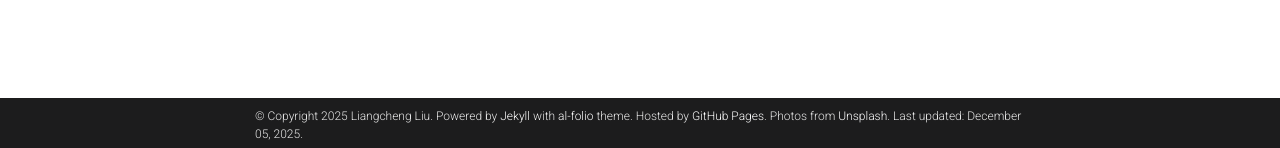
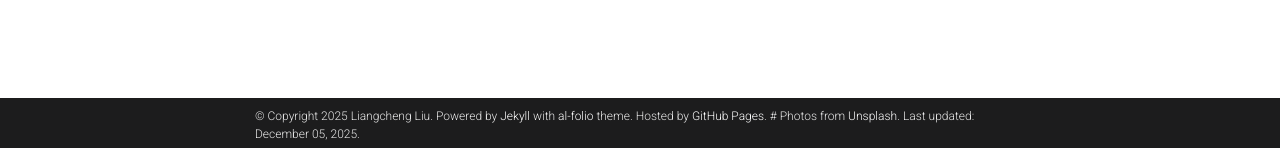
Before and after one commit to LiangchengLiu/LiangchengLiu.github.io, a Jekyll site: the page built from _pages/publications.md, in a window 1280 px wide. Shown: the part 749-897 px from the top of the page. Built offline with Jekyll 4.4.1, drawn with Linux system fonts in a browser that asks for light colours; comment, search, counter and statistics services are not loaded; a style sheet for code colours, icons or effects is not loaded; some of the changed lines change nothing that is shown.

Commit message:
Update _config.yml

```diff
--- a/_config.yml
+++ b/_config.yml
@@ -8,11 +8,11 @@
 last_name: Liu
 email: 239858168@qq.com
 description: > # the ">" symbol means to ignore newlines until "footer_text:"
-  A simple, whitespace theme for academics. Based on [*folio](https://github.com/bogoli/-folio) design.
+  My personal webpage. Based on [*folio](https://github.com/bogoli/-folio) design.
 footer_text: >
   Powered by <a href="https://jekyllrb.com/" target="_blank">Jekyll</a> with <a href="https://github.com/alshedivat/al-folio">al-folio</a> theme.
   Hosted by <a href="https://pages.github.com/" target="_blank">GitHub Pages</a>.
-  Photos from <a href="https://unsplash.com" target="_blank">Unsplash</a>.
+  # Photos from <a href="https://unsplash.com" target="_blank">Unsplash</a>.
 keywords: Automation, Control, Optimization, UAVs  # add your own keywords or leave empty
 
 lang: en # the language of your site (for example: en, fr, cn, ru, etc.)
@@ -41,7 +41,7 @@
 # will use title and url fields
 # Take a look to https://github.com/jekyll/jekyll-feed for more customization
 
-rss_icon: true
+rss_icon: false
 
 # -----------------------------------------------------------------------------
 # Layout
@@ -105,7 +105,7 @@
 wechat_qr: # filename of your wechat qr-code saved as an image (e.g., wechat-qr.png if saved to assets/img/wechat-qr.png)
 
 contact_note: >
-  You can even add a little note about which of these is the best way to reach you.
+  Feel free to reach out through emails!
 
 # -----------------------------------------------------------------------------
 # Analytics and search engine verification
@@ -275,8 +275,8 @@
 
 scholar:
 
-  last_name: [Einstein]
-  first_name: [Albert, A.]
+  last_name: [Liu]
+  first_name: [Liangcheng]
 
   style: apa
   locale: en
```
